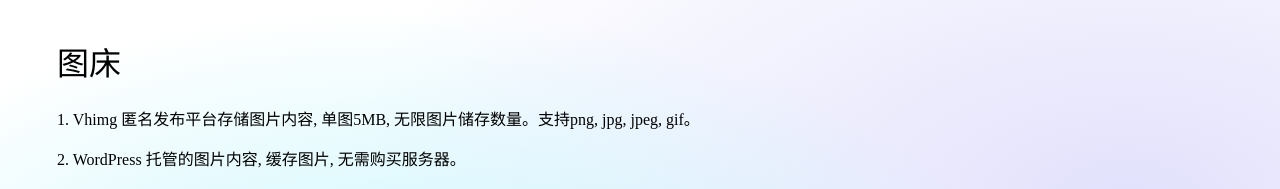
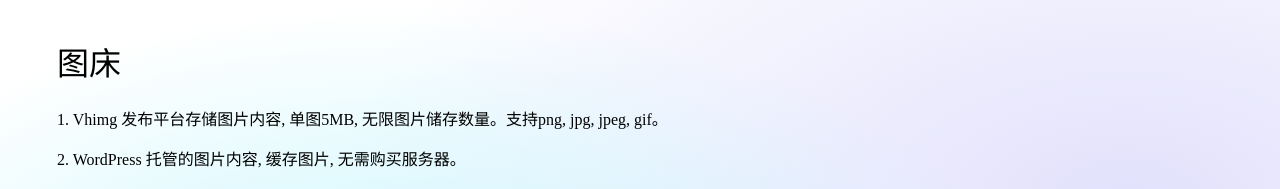
Before and after one commit to raydenm/img-storage, a Vue app: page / in a window 1280 px wide. Shown: the top 189 px of the page. Built offline with nearby package versions, Linux system fonts and the light colour scheme; no server answers; a web font is replaced by a local one.

Commit message:
feat: change text

```diff
--- a/src/App.vue
+++ b/src/App.vue
@@ -3,7 +3,7 @@
     <header>
       <h1>图床</h1>
       <div>
-        <p>1. Vhimg 匿名发布平台存储图片内容, 单图5MB, 无限图片储存数量。支持png, jpg, jpeg, gif。</p>
+        <p>1. Vhimg 发布平台存储图片内容, 单图5MB, 无限图片储存数量。支持png, jpg, jpeg, gif。</p>
         <p>2. WordPress 托管的图片内容, 缓存图片, 无需购买服务器。</p>
         <p>3. Cloudflare 静态网站托管, 全球CDN加速, 免费二级域名无需购买域名。</p>
       </div>
```
Also changed, not shown: 1 other file (tests, documents, lock files or other folders).
